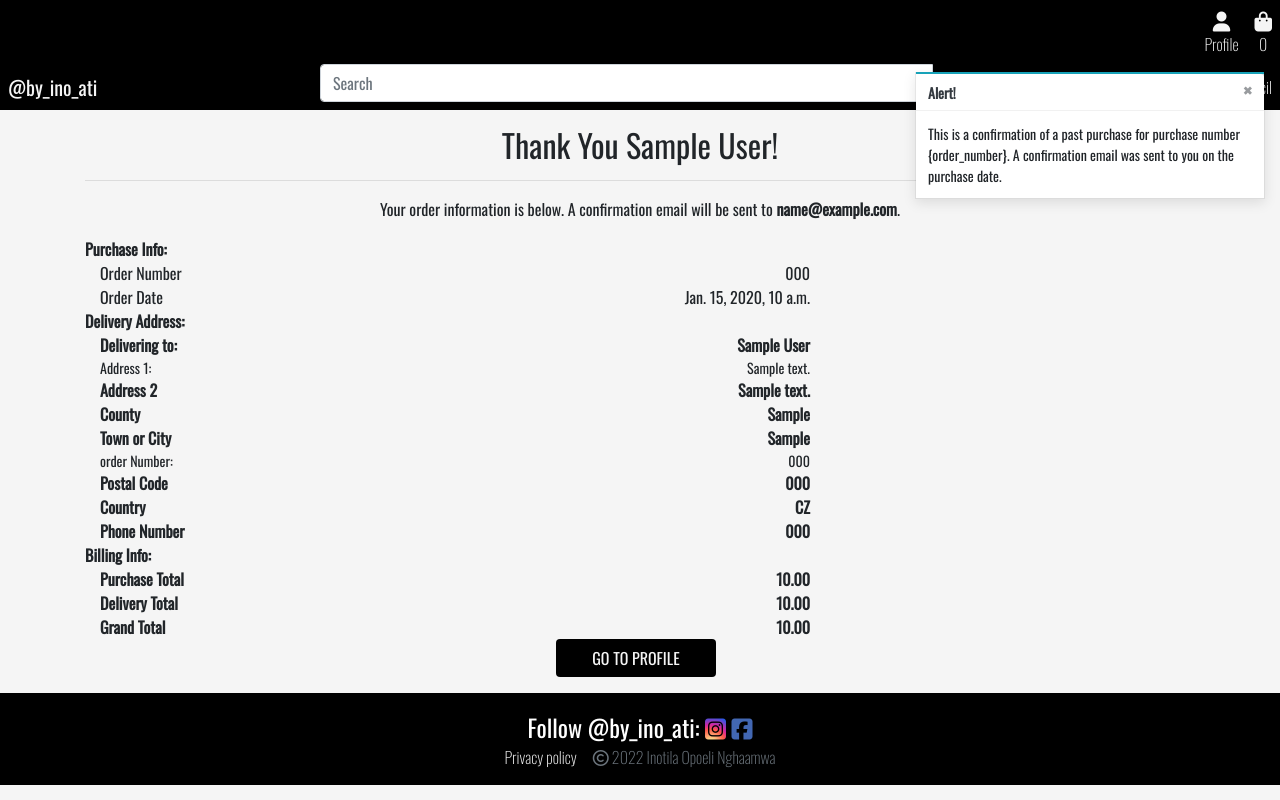
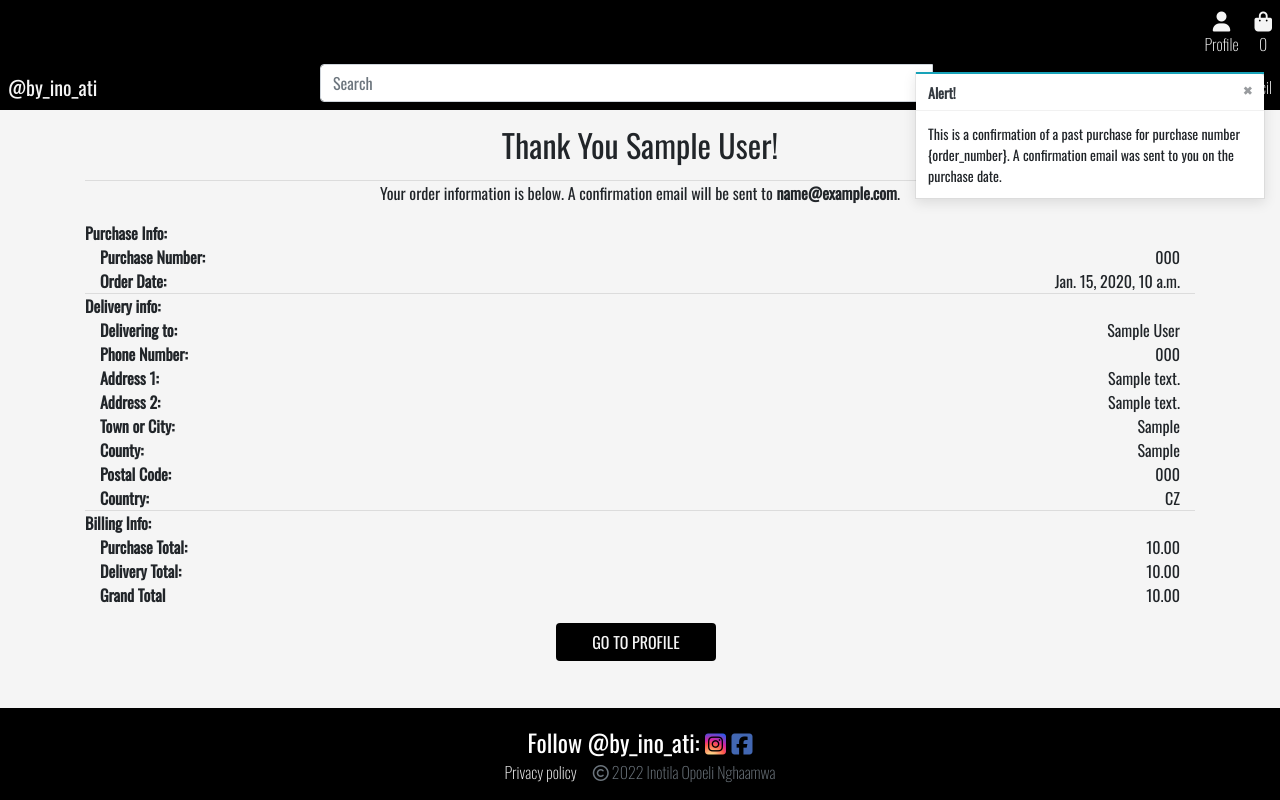
Before and after one commit to Inotila/by_ino_ati.1.0, a Django app: page /profile/order_history/000 in a window 1280 px wide. Run offline with Django 3.2, Linux system fonts and the light colour scheme; tables that the repository leaves empty hold one stand-in row (values such as "Sample post"); some libraries are stand-ins or nearby versions; some web fonts are replaced.

Commit message:
Update template with style

```diff
--- a/checkout/templates/checkout/checkout_done.html
+++ b/checkout/templates/checkout/checkout_done.html
@@ -3,171 +3,148 @@
 
 
 {% block content%}
-<div class="overlay"></div>
 <div class="container">
     <div class="row">
         <div class="col text-center mb-3">
             <h2 class="welcome-text mt-3 mb-3">Thank You {{order.full_name}}!</h2>
-            <hr>
+            <hr class="checkout-done-hr">
             <p class="text-black">Your order information is below. A confirmation email will be sent to
                 <strong>{{ order.email }}</strong>.</p>
         </div>
     </div>
-    <div class="row">
+    <div class="row justify-content-center">
         <div class="col">
             <div>
                 <div class="row">
                     <div class="col">
-                        <strong class=""><p> Purchase Info:</p></strong>
+
+                        <p><strong class="">Purchase Info:</strong></p>
                     </div>
                 </div>
                 <div class="row">
-                    <div class="col-12 col-md-4">
-                        <p class="mb-0">Order Number</p>
+                    <div class="col-12 col-md-6">
+                        <p class="mb-0"><strong>Purchase Number:</strong></p>
                     </div>
-                    <div class="col-12 col-md-4 text-md-right">
-                        <p class="mb-0">{{order.order_number}}</p>
+                    <div class="col-12 col-md-6 text-md-right">
+                        <p class="mb-0 user-info-chk-d">{{order.order_number}}</p>
                     </div>
                 </div>
                 <div class="row">
-                    <div class="col-12 col-md-4">
-                        <p class="mb-0">Order Date</p>
+                    <div class="col-12 col-md-6">
+                        <p class="mb-0"><strong>Order Date:</strong></p>
                     </div>
-                    <div class="col-12 col-md-4 text-md-right">
-                        <p class="mb-0">{{order.date}}</p>
+                    <div class="col-12 col-md-6 text-md-right">
+                        <p class="mb-0 user-info-chk-d">{{order.date}}</p>
                     </div>
                 </div>
-                {% for item in order.lineitem.all %}
+                <hr class="checkout-done-hr">
                 <div class="row">
                     <div class="col">
-                        <small class="text-muted">Purchase Details:</small>
+                        <strong>
+                            <p>Delivery info:</p>
+                        </strong>
                     </div>
                 </div>
                 <div class="row">
-                    <div class="col-12 col-md-4">
-                    <p class="mb-0 small">{{ item.art.title}}</p>
+                    <div class="col-12 col-md-6">
+                        <p class="mb-0"><strong>Delivering to:</strong></p>
                     </div>
-                    <div class="col-12 col-md-4 text-md-right">
-                        <p class="mb-0 small">Qty: {{ item.quantity}} Price:{{ item.art.price}} SEK </p>
-                    </div>
-                </div>
-                {% endfor %}
-                <div class="row">
-                    <div class="col">
-                        <strong class=""><p>Delivery Address:</p></stron>
+                    <div class="col-12 col-md-6 text-md-right">
+                        <p class="mb-0 user-info-chk-d">{{order.full_name}}</p>
                     </div>
                 </div>
                 <div class="row">
-                    <div class="col-12 col-md-4">
-                        <p class="mb-0">Delivering to:</p>
+                    <div class="col-12 col-md-6">
+                        <p class="mb-0"><strong>Phone Number:</strong></p>
                     </div>
-                    <div class="col-12 col-md-4 text-md-right">
-                        <p class="mb-0 ">{{order.full_name}}</p>
+                    <div class="col-12 col-md-6 text-md-right">
+                        <p class="mb-0 user-info-chk-d">{{ order.phone_number }}</p>
                     </div>
                 </div>
                 <div class="row">
-                    <div class="col-12 col-md-4">
-                        <p class="mb-0 small">Address 1:</p>
+                    <div class="col-12 col-md-6">
+                        <p class="mb-0"><strong>Address 1:</strong></p>
                     </div>
-                    <div class="col-12 col-md-4 text-md-right">
-                        <p class="mb-0 small">{{order.street_address1}}</p>
+                    <div class="col-12 col-md-6 text-md-right">
+                        <p class="mb-0 user-info-chk-d">{{order.street_address1}}</p>
                     </div>
                 </div>
                 {% if order.street_address2 %}
                 <div class="row">
-                    <div class="col-12 col-md-4">
-                        <p class="mb-0 text-black font-weight-bold">Address 2</p>
+                    <div class="col-12 col-md-6">
+                        <p class="mb-0"><strong>Address 2:</strong></p>
                     </div>
-                    <div class="col-12 col-md-4 text-md-right">
-                        <p class="mb-0">{{ order.street_address1 }}</p>
+                    <div class="col-12 col-md-6 text-md-right">
+                        <p class="mb-0 user-info-chk-d">{{ order.street_address1 }}</p>
                     </div>
                 </div>
                 {% endif %}
+                <div class="row">
+                    <div class="col-12 col-md-6">
+                        <p class="mb-0"><strong>Town or City:</strong></p>
+                    </div>
+                    <div class="col-12 col-md-6 text-md-right">
+                        <p class="mb-0 user-info-chk-d">{{ order.town_or_city }}</p>
+                    </div>
+                </div>
                 {% if order.county %}
                 <div class="row">
-                    <div class="col-12 col-md-4">
-                        <p class="mb-0 text-black font-weight-bold">County</p>
+                    <div class="col-12 col-md-6">
+                        <p class="mb-0"> <strong>County:</strong></p>
                     </div>
-                    <div class="col-12 col-md-4 text-md-right">
-                        <p class="mb-0">{{ order.county }}</p>
+                    <div class="col-12 col-md-6 text-md-right">
+                        <p class="mb-0 user-info-chk-d">{{ order.county }}</p>
                     </div>
                 </div>
                 {% endif %}
             </div>
+            {% if order.postcode %}
             <div class="row">
-                    <div class="col-12 col-md-4">
-                        <p class="mb-0 text-black font-weight-bold">Town or City</p>
+                <div class="col-12 col-md-6">
+                    <p class="mb-0"><strong>Postal Code:</strong></p>
                 </div>
-                    <div class="col-12 col-md-4 text-md-right">
-                        <p class="mb-0">{{ order.town_or_city }}</p>
+                <div class="col-12 col-md-6 text-md-right">
+                    <p class="mb-0 user-info-chk-d">{{ order.postcode }}</p>
+                </div>
+            </div>
+            {% endif %}
+            <div class="row">
+                <div class="col-12 col-md-6">
+                    <p class="mb-0"><strong>Country:</strong></p>
+                </div>
+                <div class="col-12 col-md-6 text-md-right">
+                    <p class="mb-0 user-info-chk-d">{{ order.country }}</p>
+                </div>
+            </div>
+            <hr class="checkout-done-hr">
+            <div class="row">
+                <div class="col">
+                    <p class="mb-0"><strong>Billing Info:</strong></p>
                 </div>
             </div>
             <div class="row">
-                    <div class="col-12 col-md-4">
-                        <p class="mb-0 small">order Number:</p>
+                <div class="col-12 col-md-6">
+                    <p class="mb-0"><strong>Purchase Total:</strong></p>
                 </div>
-                    <div class="col-12 col-md-4 text-md-right">
-                        <p class="mb-0 small">{{order.order_number}}</p>
-                    </div>
-                </div>
-                {% if order.postcode %}
-                    <div class="row">
-                        <div class="col-12 col-md-4">
-                            <p class="mb-0 text-black font-weight-bold">Postal Code</p>
-                        </div>
-                        <div class="col-12 col-md-4 text-md-right">
-                            <p class="mb-0">{{ order.postcode }}</p>
-                        </div>
-                    </div>
-                    {% endif %}
-
-                    <div class="row">
-                        <div class="col-12 col-md-4">
-                            <p class="mb-0 text-black font-weight-bold">Country</p>
-                        </div>
-                        <div class="col-12 col-md-4 text-md-right">
-                            <p class="mb-0">{{ order.country }}</p>
+                <div class="col-12 col-md-6 text-md-right">
+                    <p class="mb-0 user-info-chk-d">{{ order.order_total }}</p>
                 </div>
             </div>
 
             <div class="row">
-                        <div class="col-12 col-md-4">
-                            <p class="mb-0 text-black font-weight-bold">Phone Number</p>
+                <div class="col-12 col-md-6">
+                    <p class="mb-0"><strong>Delivery Total:</strong></p>
                 </div>
-                        <div class="col-12 col-md-4 text-md-right">
-                            <p class="mb-0">{{ order.phone_number }}</p>
+                <div class="col-12 col-md-6 text-md-right">
+                    <p class="mb-0 user-info-chk-d">{{ order.delivery_cost }}</p>
                 </div>
             </div>
             <div class="row">
-                    <div class="col">
-                        <strong class=""><p>Billing Info:</p></strong>
-                    </div>
-                </div>
-                <div class="row">
-                    <div class="col-12 col-md-4">
-                        <p class="mb-0 text-black font-weight-bold">Purchase Total</p>
-                    </div>
-                    <div class="col-12 col-md-4 text-md-right">
-                        <p class="mb-0">{{ order.order_total }}</p>
-                    </div>
-                </div>
-
-                <div class="row">
-                    <div class="col-12 col-md-4">
-                        <p class="mb-0 text-black font-weight-bold">Delivery Total</p>
-                    </div>
-                    <div class="col-12 col-md-4 text-md-right">
-                        <p class="mb-0">{{ order.delivery_cost }}</p>
-                    </div>
-                </div>
-
-                <div class="row">
-                    <div class="col-12 col-md-4">
+                <div class="col-12 col-md-6">
                     <p class="mb-0 text-black font-weight-bold">Grand Total</p>
                 </div>
-                    <div class="col-12 col-md-4 text-md-right">
+                <div class="col-12 col-md-6 text-md-right mb-3">
                     <p class="mb-0">{{ order.grand_total }}</p>
-                    </div>
                 </div>
             </div>
         </div>
@@ -186,5 +163,6 @@
         </div>
     </div>
     </div>
+</div>
 
 {% endblock %}
--- a/static/css/style.css
+++ b/static/css/style.css
@@ -472,6 +472,10 @@ select option[value=""] {
     margin: 0 5px 0 5px !important;
   }
 
+  .checkout-done-hr{
+    margin: 0 !important;
+  }
+
 /* ------------------------- stripe ----------------------- */
 
 .StripeElement,
@@ -637,9 +641,17 @@ select option[value=""] {
 }
 
 @media (max-width: 425px) {
+
     .card-img-container>div>img{
         width: 100% !important;
         height: 100vw !important;
 
     }
+
+
+/* -------- checkout done  page -------- */
+
+    .user-info-chk-d{
+        font-size:small;
+    }
 }
```
Lines whose indentation alone changed are shown as unchanged.
